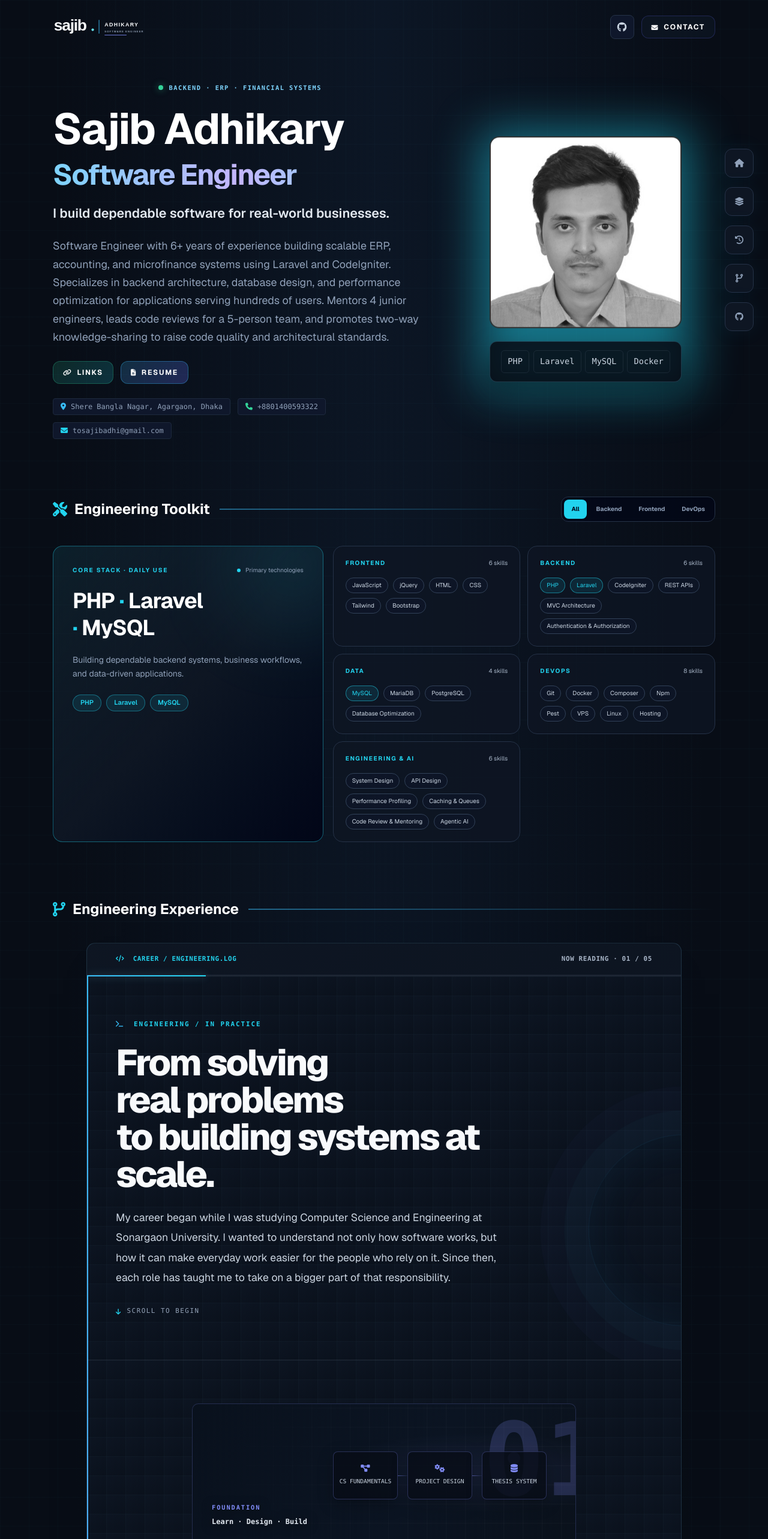
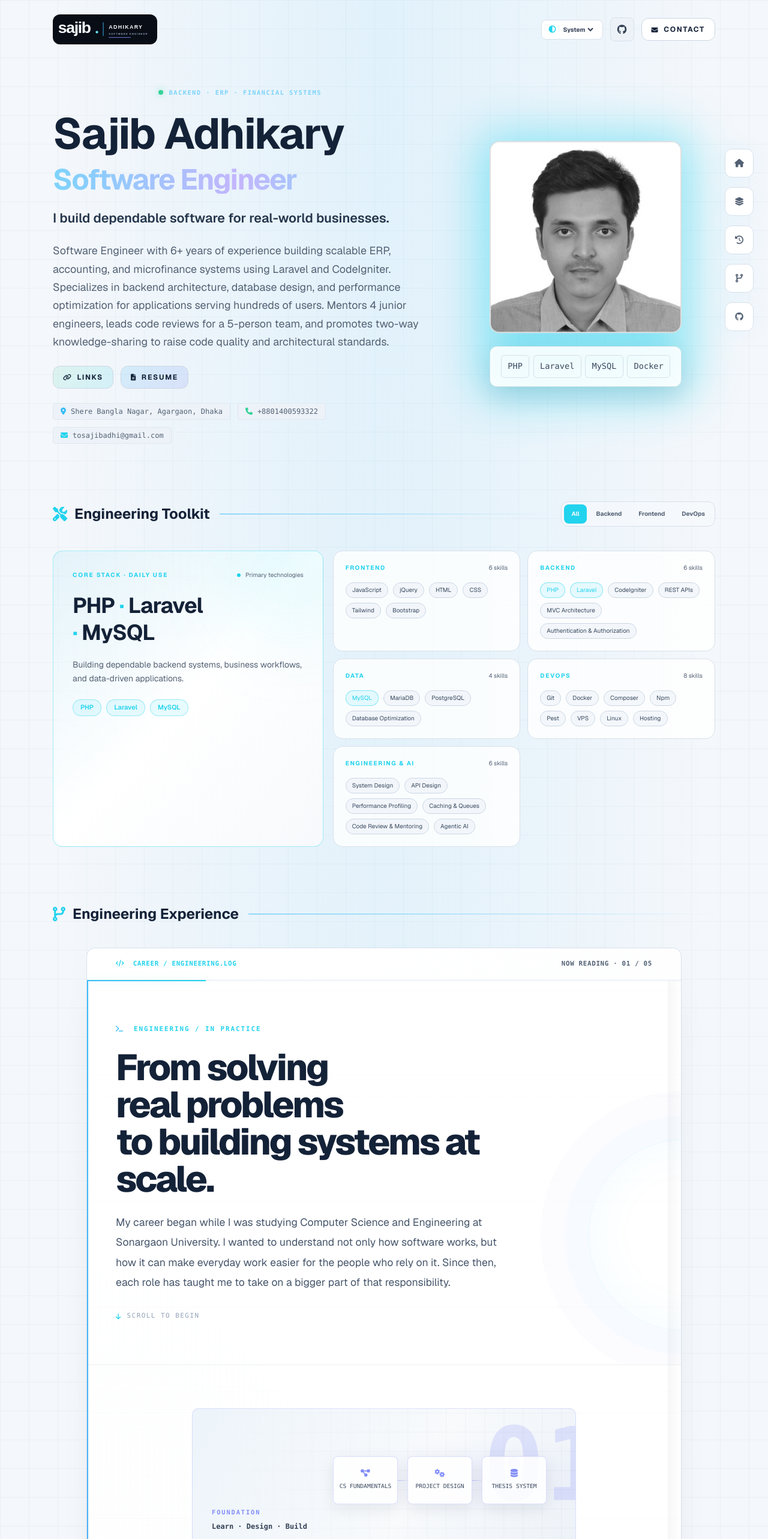
Before and after one commit to sajibAdhi/sajibadhi.github.io, a Vue app: page / in a window 1280 px wide. Shown: the top 2566 px of the page at 60% size. Built offline with nearby package versions, Linux system fonts and the light colour scheme.

Commit message:
feat: implement theme switching functionality with light and dark modes

```diff
--- a/index.html
+++ b/index.html
@@ -6,6 +6,12 @@
     <meta name="viewport" content="width=device-width, initial-scale=1.0" />
     <meta name="description" content="Sajib Adhikary is a software engineer specializing in backend architecture, ERP platforms, and reliable financial systems." />
     <meta name="theme-color" content="#080d16" />
+    <script>
+      const savedTheme = localStorage.getItem('portfolio-theme')
+      const useLightTheme = savedTheme === 'light' ||
+        (savedTheme !== 'dark' && window.matchMedia('(prefers-color-scheme: light)').matches)
+      document.documentElement.dataset.theme = useLightTheme ? 'light' : 'dark'
+    </script>
     <title>Sajib Adhikary | Software Engineer</title>
     <link rel="preconnect" href="https://fonts.googleapis.com">
     <link rel="preconnect" href="https://fonts.gstatic.com" crossorigin>
--- a/src/App.vue
+++ b/src/App.vue
@@ -1,6 +1,22 @@
 <script setup lang="ts">
-import { computed, onBeforeUnmount, onMounted, ref } from 'vue'
+import { computed, onBeforeUnmount, onMounted, ref, watch } from 'vue'
 import careerStory from './data/career-story.json'
+
+type ThemePreference = 'system' | 'light' | 'dark'
+const themePreference = ref<ThemePreference>('system')
+let systemThemeQuery: MediaQueryList | undefined
+let systemThemeListener: (() => void) | undefined
+
+const applyTheme = () => {
+  const isLight = themePreference.value === 'light' ||
+    (themePreference.value === 'system' && systemThemeQuery?.matches === true)
+
+  document.documentElement.dataset.theme = isLight ? 'light' : 'dark'
+  document.querySelector<HTMLMetaElement>('meta[name="theme-color"]')?.setAttribute(
+    'content',
+    isLight ? '#f6f8fc' : '#080d16'
+  )
+}
 
 const resumeData = {
   basics: {
@@ -92,6 +108,26 @@ let revealObserver: IntersectionObserver | undefined
 let storyObserver: IntersectionObserver | undefined
 
 onMounted(() => {
+  const savedTheme = localStorage.getItem('portfolio-theme')
+  if (savedTheme === 'light' || savedTheme === 'dark' || savedTheme === 'system') {
+    themePreference.value = savedTheme
+  }
+
+  systemThemeQuery = window.matchMedia('(prefers-color-scheme: light)')
+  applyTheme()
+
+  systemThemeListener = () => {
+    if (themePreference.value === 'system') {
+      applyTheme()
+    }
+  }
+  systemThemeQuery.addEventListener('change', systemThemeListener)
+
+  watch(themePreference, (preference) => {
+    localStorage.setItem('portfolio-theme', preference)
+    applyTheme()
+  })
+
   const root = resumeRoot.value
   const reduceMotion = window.matchMedia?.('(prefers-reduced-motion: reduce)')?.matches ?? false
 
@@ -125,6 +161,9 @@ onMounted(() => {
 onBeforeUnmount(() => {
   revealObserver?.disconnect()
   storyObserver?.disconnect()
+  if (systemThemeQuery && systemThemeListener) {
+    systemThemeQuery.removeEventListener('change', systemThemeListener)
+  }
 })
 </script>
 
@@ -157,10 +196,23 @@ onBeforeUnmount(() => {
 
     <!-- Top Nav (Minimalist) -->
     <header id="home" class="w-full max-w-6xl px-4 sm:px-6 py-4 sm:py-6 flex flex-row justify-between items-center gap-3 z-50">
-      <a href="#home" class="group shrink-0" aria-label="Sajib Adhikary home">
+      <a href="#home" class="site-logo-link group shrink-0" aria-label="Sajib Adhikary home">
         <img src="/logo.svg?v=2" alt="Sajib Adhikary, Software Engineer" class="w-32 sm:w-40 h-auto transition-transform duration-300 group-hover:scale-[1.02]">
       </a>
       <div class="flex flex-wrap items-center justify-start sm:justify-end gap-3 w-full sm:w-auto">
+        <label class="theme-control flex items-center gap-2 rounded-lg border border-hf-border bg-slate-900 px-3 py-2 text-slate-300">
+          <i
+            :class="themePreference === 'system' ? 'fas fa-circle-half-stroke' : themePreference === 'light' ? 'fas fa-sun' : 'fas fa-moon'"
+            class="text-xs text-hf-cyan"
+            aria-hidden="true"
+          ></i>
+          <span class="sr-only">Color theme</span>
+          <select v-model="themePreference" aria-label="Color theme" class="bg-transparent text-[10px] font-bold text-current outline-none">
+            <option value="system">System</option>
+            <option value="light">Light</option>
+            <option value="dark">Dark</option>
+          </select>
+        </label>
         <a :href="resumeData.basics.socials[0].url" target="_blank" class="w-10 h-10 hidden sm:flex items-center justify-center rounded-lg bg-slate-900 border border-hf-border hover:border-hf-pink transition" title="GitHub"><i class="fab fa-github"></i></a>
         <a :href="'mailto:' + resumeData.basics.email" class="hf-cta hf-cta--ghost">
           <i class="fas fa-envelope text-[11px]"></i>
--- a/src/style.css
+++ b/src/style.css
@@ -1965,3 +1965,179 @@ main > footer div,
     animation: none;
   }
 }
+
+html[data-theme="light"] {
+  color-scheme: light;
+  --color-hf-bg: #f4f7fb;
+  --color-hf-card: #ffffff;
+  --color-hf-border: #d7e0eb;
+  --color-hf-muted: #526174;
+  --color-slate-950: #f7f9fc;
+  --color-slate-900: #edf2f8;
+  --color-slate-800: #dfe7f0;
+  --color-slate-700: #cbd6e3;
+  --color-slate-600: #66758a;
+  --color-slate-500: #536174;
+  --color-slate-400: #536174;
+  --color-slate-300: #39495e;
+  --color-slate-200: #27364a;
+  --color-slate-100: #1d2b3d;
+  --color-slate-50: #142238;
+}
+
+html[data-theme="light"] body {
+  background-color: var(--color-hf-bg);
+  color: #334155;
+}
+
+html[data-theme="light"] .hf-grid-bg {
+  background-image:
+    linear-gradient(rgba(14, 116, 144, 0.045) 1px, transparent 1px),
+    linear-gradient(90deg, rgba(14, 116, 144, 0.045) 1px, transparent 1px),
+    radial-gradient(ellipse at 50% 0%, rgba(56, 189, 248, 0.1), transparent 60%);
+}
+
+html[data-theme="light"] .text-white {
+  color: #142238;
+}
+
+html[data-theme="light"] .site-logo-link {
+  padding: 0.25rem 0.45rem;
+  border-radius: 0.75rem;
+  background: #080d16;
+}
+
+html[data-theme="light"] .theme-control {
+  background: #ffffff;
+  color: #334155;
+}
+
+html[data-theme="light"] .theme-control select,
+html[data-theme="light"] .theme-control option {
+  color: #334155;
+}
+
+html[data-theme="light"] .theme-control option {
+  background: #ffffff;
+}
+
+html[data-theme="light"] .hf-cta {
+  border-color: #cbd6e3;
+  background: linear-gradient(180deg, #ffffff, #f1f5f9);
+  color: #142238;
+  box-shadow: 0 12px 28px -22px rgba(15, 23, 42, 0.3);
+}
+
+html[data-theme="light"] .hf-cta--primary {
+  background: linear-gradient(135deg, rgba(56, 189, 248, 0.16), rgba(129, 140, 248, 0.18));
+}
+
+html[data-theme="light"] .hf-cta--accent {
+  background: linear-gradient(135deg, rgba(52, 211, 153, 0.12), rgba(34, 211, 238, 0.14));
+}
+
+html[data-theme="light"] .hf-cta--ghost {
+  background: #ffffff;
+}
+
+html[data-theme="light"] .career-story__current-title,
+html[data-theme="light"] .career-transition__content h3,
+html[data-theme="light"] .career-story__ending h3,
+html[data-theme="light"] .story-chapter__body h3,
+html[data-theme="light"] .novel__opening h3,
+html[data-theme="light"] .novel__title {
+  color: #142238;
+}
+
+html[data-theme="light"] .career-story__current-company,
+html[data-theme="light"] .career-transition__story,
+html[data-theme="light"] .story-chapter__narrative,
+html[data-theme="light"] .story-chapter__highlight,
+html[data-theme="light"] .novel__opening > p,
+html[data-theme="light"] .novel__narrative,
+html[data-theme="light"] .novel__highlights li {
+  color: #46566b;
+}
+
+html[data-theme="light"] .career-story__progress-step:hover,
+html[data-theme="light"] .career-story__progress-step.is-active,
+html[data-theme="light"] .career-story__progress-step.is-complete {
+  color: #142238;
+}
+
+html[data-theme="light"] .career-story__event-node,
+html[data-theme="light"] .career-story__ending-mark {
+  background: #ffffff;
+}
+
+html[data-theme="light"] .career-transition__skills li {
+  background: rgba(99, 102, 241, 0.07);
+  color: #5143a8;
+}
+
+html[data-theme="light"] .novel {
+  border: 1px solid #d7e0eb;
+  background: linear-gradient(145deg, #ffffff, #f7f9fc);
+  box-shadow: 0 28px 80px -58px rgba(15, 23, 42, 0.28);
+}
+
+html[data-theme="light"] .novel__book {
+  background:
+    linear-gradient(90deg, transparent calc(100% - 1.4rem), rgba(15, 23, 42, 0.035) calc(100% - 1.35rem), transparent),
+    repeating-linear-gradient(0deg, transparent 0, transparent 2.15rem, rgba(71, 85, 105, 0.025) 2.2rem),
+    radial-gradient(ellipse at 0% 50%, rgba(14, 116, 144, 0.025), transparent 65%),
+    #ffffff;
+}
+
+html[data-theme="light"] .novel__scene {
+  background:
+    radial-gradient(ellipse at 75% 48%, rgba(var(--scene-accent), 0.08), transparent 38%),
+    linear-gradient(120deg, #edf4fa, #f8fafc 58%, #edf2f8);
+}
+
+html[data-theme="light"] .novel__scene-grid {
+  background-image:
+    linear-gradient(rgba(15, 23, 42, 0.035) 1px, transparent 1px),
+    linear-gradient(90deg, rgba(15, 23, 42, 0.035) 1px, transparent 1px);
+}
+
+html[data-theme="light"] .novel__scene-copy {
+  text-shadow: none;
+}
+
+html[data-theme="light"] .novel__scene-copy span:last-child {
+  color: #334155;
+}
+
+html[data-theme="light"] .novel__scene-number {
+  color: rgba(15, 23, 42, 0.06);
+}
+
+html[data-theme="light"] .novel__architecture-node {
+  background: rgba(255, 255, 255, 0.88);
+  color: #39495e;
+  box-shadow: 0 8px 26px rgba(15, 23, 42, 0.08);
+}
+
+html[data-theme="light"] .novel__carry {
+  background: linear-gradient(90deg, rgba(14, 116, 144, 0.06), transparent);
+}
+
+html[data-theme="light"] .engineer-positioning {
+  color: #25364c;
+}
+
+html[data-theme="light"] .engineer-stack {
+  border-color: rgba(14, 116, 144, 0.18);
+  background: rgba(255, 255, 255, 0.9);
+  box-shadow: 0 16px 40px rgba(15, 23, 42, 0.1);
+}
+
+html[data-theme="light"] .engineer-stack span {
+  border-color: #d7e0eb;
+  color: #39495e;
+}
+
+html[data-theme="light"] .site-footer {
+  background: #edf2f8;
+}
```
